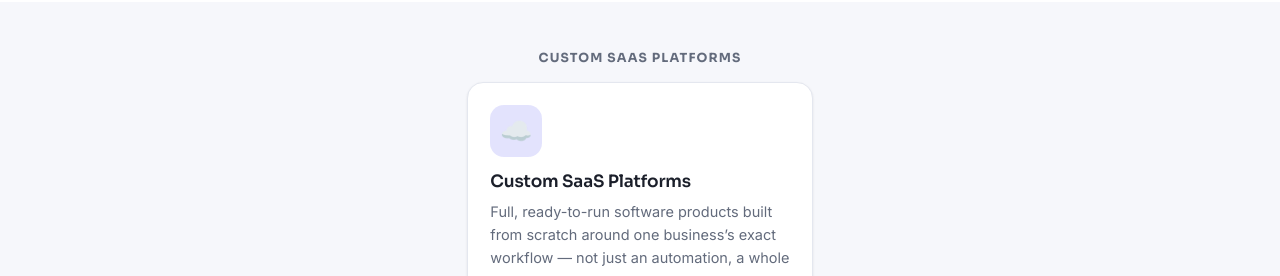
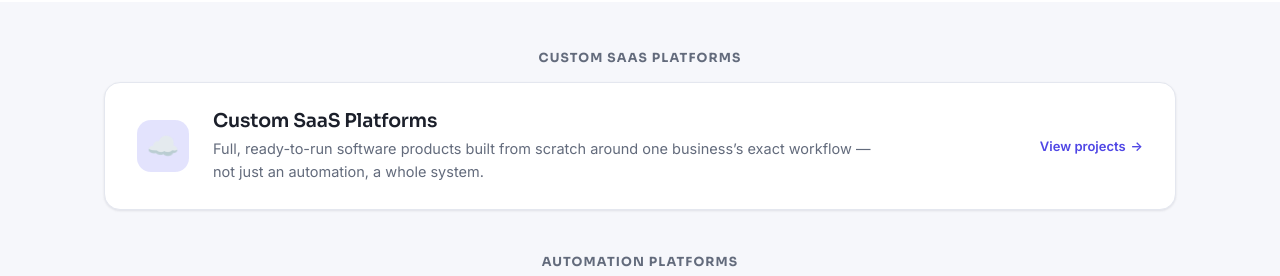
Before and after one commit to growlyze/solutions-showcase, a website: page public/index.html in a window 1280 px wide. Shown: the part 62-338 px from the top of the page. Drawn offline with Linux system fonts and the light colour scheme.

Commit message:
Remove empty space around lone cards on the home and category pages
A section with a single card left that card floating in the middle with
large empty areas on both sides. A lone card now becomes a full-width
row (icon, title and description, and the call to action spread across
the width), and two cards split the row evenly, so every section spans
the same width with no wasted space. Three or more cards keep the
3-column layout. Cards in a row also stretch to equal height. Phones
still stack cards in one column.

Checked by rendering the home, single-card, two-card and ten-card pages
in headless Chrome at 1920px, plus a 390px frame.

Co-Authored-By: Claude Sonnet 5.5 <noreply@anthropic.com>

```diff
--- a/public/app.js
+++ b/public/app.js
@@ -79,9 +79,17 @@ function attachLogoFallbacks(root) {
   });
 }
 
-function categoryCardHtml(cat) {
+// A lone card becomes a full-width row and two cards split the row, so a
+// section never shows empty space around a single small card.
+function gridClass(count) {
+  if (count === 1) return 'grid grid--solo';
+  if (count === 2) return 'grid grid--duo';
+  return 'grid';
+}
+
+function categoryCardHtml(cat, solo) {
   return `
-    <a class="card" href="#/tag/${cat.slug}">
+    <a class="card${solo ? ' card--row' : ''}" href="#/tag/${cat.slug}">
       ${cardIconAreaHtml(cat)}
       <h3>${escapeHtml(cat.name)}</h3>
       <p>${escapeHtml(cat.description)}</p>
@@ -99,7 +107,7 @@ function renderHome() {
     return `
       <section class="category-section">
         <h2 class="section-title">${escapeHtml(group.title)}</h2>
-        <div class="grid">${cats.map(categoryCardHtml).join('')}</div>
+        <div class="${gridClass(cats.length)}">${cats.map((c) => categoryCardHtml(c, cats.length === 1)).join('')}</div>
       </section>
     `;
   }).join('');
@@ -134,7 +142,7 @@ function renderCategory(slug) {
         const ctaLabel = hasContent ? 'Read case study' : 'Open case study';
         const ctaIcon = hasContent ? '&rarr;' : '&nearr;';
         return `
-          <a class="card" href="${escapeHtml(href)}"${linkAttrs}>
+          <a class="card${cases.length === 1 ? ' card--row card--row-case' : ''}" href="${escapeHtml(href)}"${linkAttrs}>
             <h3>${escapeHtml(cs.title)}</h3>
             <p>${escapeHtml(cs.description)}</p>
             <div class="tag-row">${tags}</div>
@@ -153,7 +161,7 @@ function renderCategory(slug) {
         <p>${escapeHtml(category.description)}</p>
       </div>
     </div>
-    <div class="grid">${cardsHtml}</div>
+    <div class="${gridClass(cases.length)}">${cardsHtml}</div>
   `;
   attachLogoFallbacks(app);
 }
--- a/public/style.css
+++ b/public/style.css
@@ -691,3 +691,40 @@ button:focus-visible {
   .content-table { font-size: 13px; }
   .category-header h1 { font-size: 23px; }
 }
+
+/* ---- Lone and paired cards fill the row instead of leaving empty space ---- */
+
+.grid.grid--solo > * { flex-basis: 100%; }
+.grid.grid--duo > * { flex-basis: calc((100% - 18px) / 2); }
+
+@media (min-width: 701px) {
+  .grid--solo > .card--row {
+    display: grid;
+    grid-template-columns: auto 1fr auto;
+    grid-template-areas: "icon title cta" "icon desc cta";
+    column-gap: 24px;
+    row-gap: 0;
+    align-items: center;
+    padding: 26px 32px;
+    height: auto;
+  }
+
+  .card--row > .card-icon,
+  .card--row > .card-icon-group { grid-area: icon; margin: 0; }
+  .card--row > h3 { grid-area: title; margin: 0 0 4px; align-self: end; font-size: 19px; }
+  .card--row > p { grid-area: desc; margin: 0; align-self: start; max-width: 72ch; }
+  .card--row > .card-cta { grid-area: cta; margin: 0; padding: 0; white-space: nowrap; }
+
+  .grid--solo > .card--row.card--row-case {
+    grid-template-columns: 1fr auto;
+    grid-template-areas: "title cta" "desc cta" "tags cta";
+  }
+  .card--row-case > .tag-row { grid-area: tags; margin-top: 12px; }
+}
+
+@media (max-width: 600px) {
+  .grid.grid--duo > * { flex-basis: 100%; }
+}
+
+/* Cards in the same row stretch to the same height. */
+.grid > .card { height: auto; align-self: stretch; }
```
